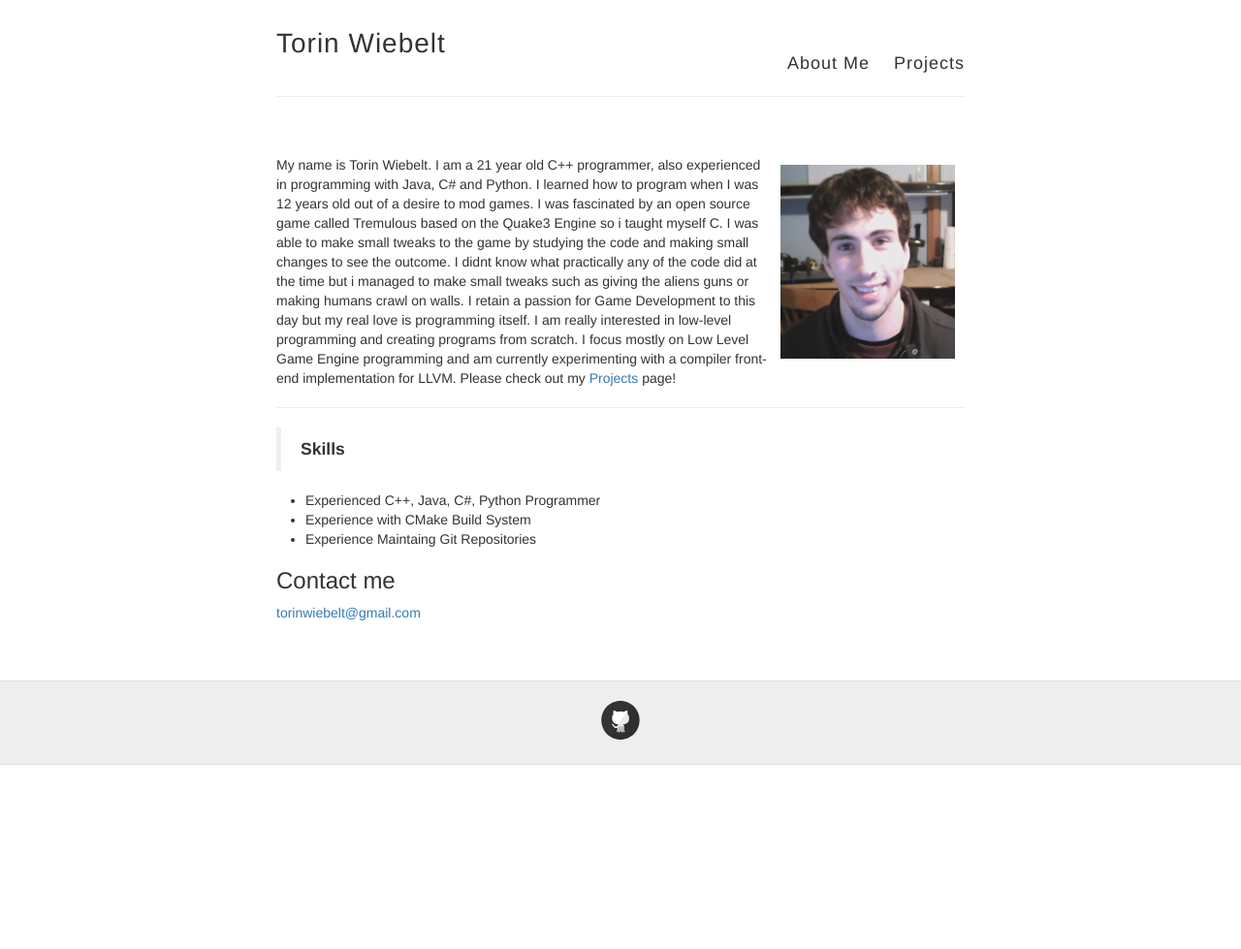
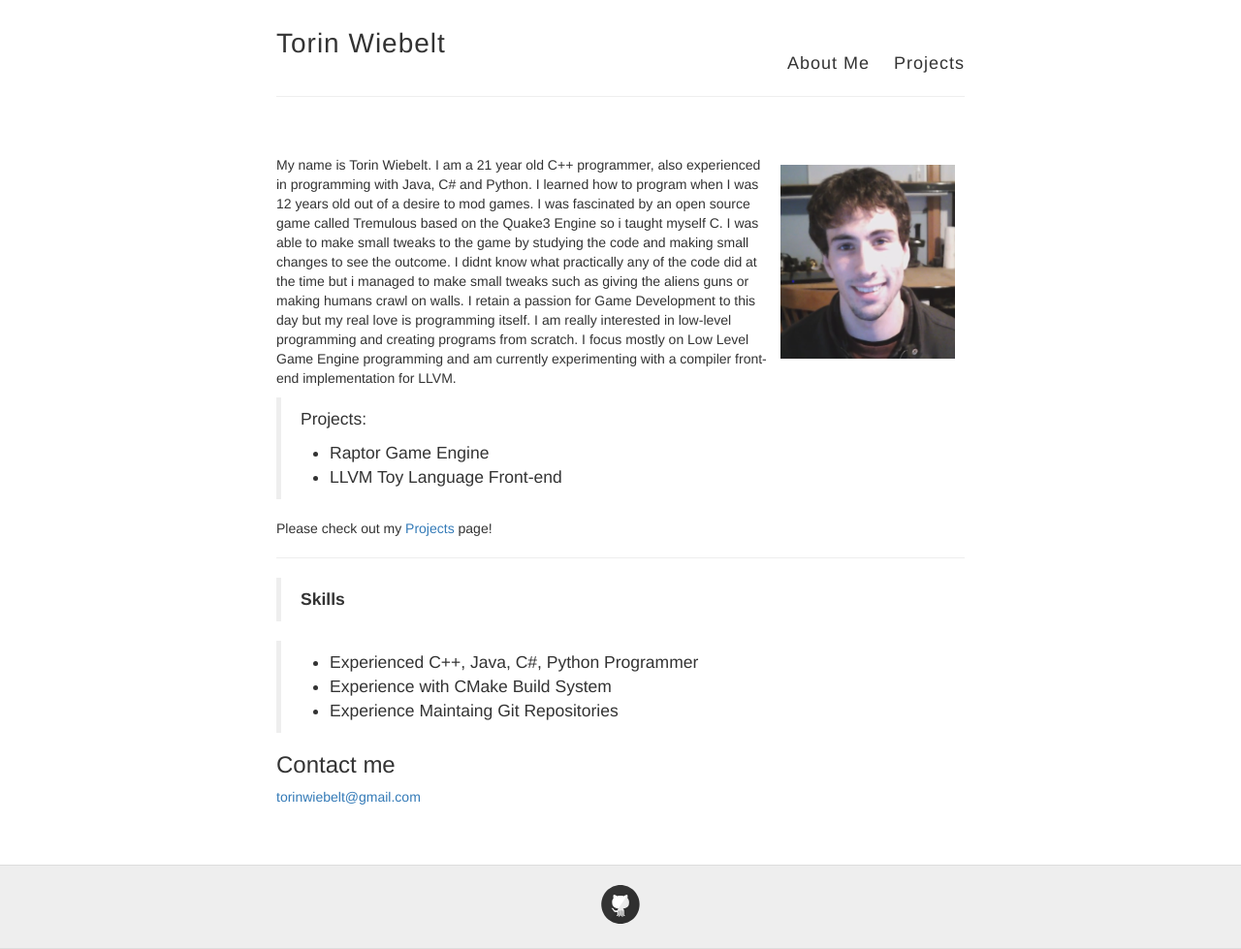
Before and after one commit to Twiebs/twiebs.github.io, a Jekyll site: the page built from about.md, in a window 1280 px wide. Shown: the whole page at 97% size. Built offline with Jekyll 4.4.1, drawn with Linux system fonts in a browser that asks for light colours; Markdown is read by kramdown in place of the engine named in the settings; before the commit the page ends 900 px from its top, so only the background shows below that.

Commit message:
Update about.md

```diff
--- a/about.md
+++ b/about.md
@@ -6,16 +6,23 @@ permalink: /about/
 
 <img align=right width="200" height="220" src="{{ site.url }}/img/profile.png" style="padding:10px;">
 
-My name is Torin Wiebelt.  I am a 21 year old C++ programmer, also experienced in programming with Java, C# and Python.  I learned how to program when I was 12 years old out of a desire to mod games.  I was fascinated by an open source game called Tremulous based on the Quake3 Engine so i taught myself C.  I was able to make small tweaks to the game by studying the code and making small changes to see the outcome.  I didnt know what practically any of the code did at the time but i managed to make small tweaks such as giving the aliens guns or making humans crawl on walls.  I retain a passion for Game Development to this day but my real love is programming itself.  I am really interested in low-level programming and creating programs from scratch.  I focus mostly on Low Level Game Engine programming and am currently experimenting with a compiler front-end implementation for LLVM.  Please check out my [Projects](/projects/) page!
+My name is Torin Wiebelt.  I am a 21 year old C++ programmer, also experienced in programming with Java, C# and Python.  I learned how to program when I was 12 years old out of a desire to mod games.  I was fascinated by an open source game called Tremulous based on the Quake3 Engine so i taught myself C.  I was able to make small tweaks to the game by studying the code and making small changes to see the outcome.  I didnt know what practically any of the code did at the time but i managed to make small tweaks such as giving the aliens guns or making humans crawl on walls.  I retain a passion for Game Development to this day but my real love is programming itself.  I am really interested in low-level programming and creating programs from scratch.  I focus mostly on Low Level Game Engine programming and am currently experimenting with a compiler front-end implementation for LLVM.
+
+> Projects:
+>
+> - Raptor Game Engine
+> - LLVM Toy Language Front-end
+
+Please check out my [Projects](/projects/) page!
 
 
 ---------------------------
 
 > **Skills**
 
-- Experienced C++, Java, C#, Python Programmer
-- Experience with CMake Build System
-- Experience Maintaing Git Repositories
+> - Experienced C++, Java, C#, Python Programmer
+> - Experience with CMake Build System
+> - Experience Maintaing Git Repositories
 
 ### Contact me
 
```
